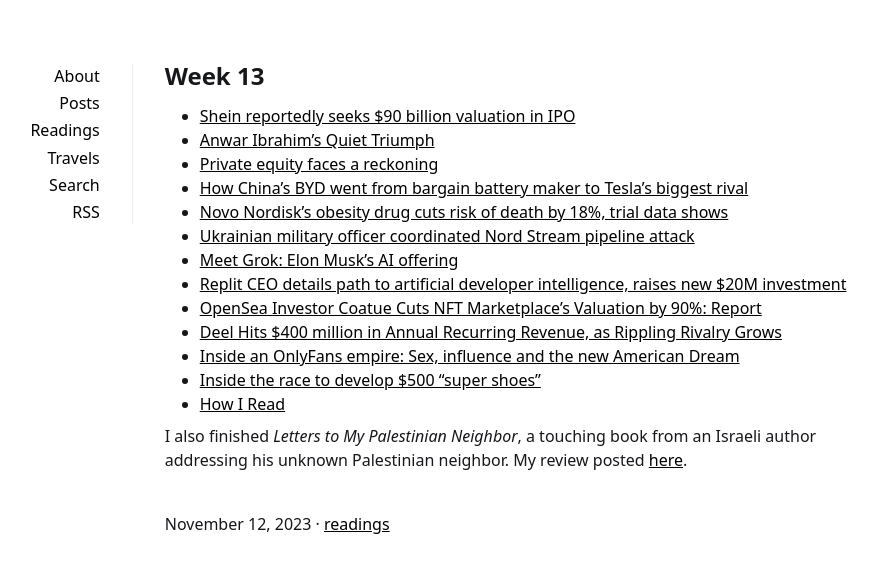
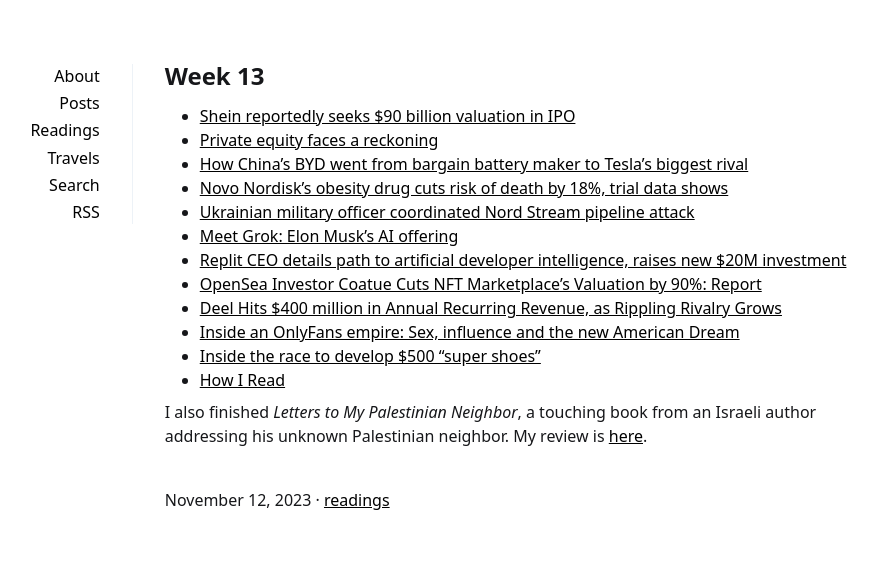
Before and after one commit to Jerry-Sun/jerry-sun.github.io, a Jekyll site: the page built from _posts/2023-11-12-nov-12.md, in a window 1280 px wide. Shown: the top 573 px of the page, without its empty margins (188-1066 px from the left). Built offline with Jekyll 4.4.1, drawn with Linux system fonts in a browser that asks for light colours.

```diff
--- a/_posts/2023-11-12-nov-12.md
+++ b/_posts/2023-11-12-nov-12.md
@@ -8,7 +8,6 @@ tags:
 ---
 
 - [Shein reportedly seeks $90 billion valuation in IPO](https://techcrunch.com/2023/11/06/shein-reportedly-seeks-90-billion-valuation-in-ipo/){:target="\_blank"}
-- [Anwar Ibrahim’s Quiet Triumph](https://www.project-syndicate.org/commentary/anwar-ibrahim-must-remain-malaysian-prime-minister-by-kishore-mahbubani-2023-11?utm_source=twitter&utm_medium=organic-social&utm_campaign=page-posts-november23&utm_post-type=link&utm_format=16:9&utm_creative=link-image&utm_post-date=2023-11-06){:target="\_blank"}
 - [Private equity faces a reckoning](https://www.ft.com/content/b27e7a59-d319-4f84-bf4a-a3659efd725b){:target="\_blank"}
 - [How China's BYD went from bargain battery maker to Tesla's biggest rival](https://asia.nikkei.com/Spotlight/The-Big-Story/How-China-s-BYD-went-from-bargain-battery-maker-to-Tesla-s-biggest-rival){:target="\_blank"}
 - [Novo Nordisk’s obesity drug cuts risk of death by 18%, trial data shows](https://www.ft.com/content/a204a830-4c54-4832-94d8-62b040e6fd48){:target="\_blank"}
@@ -21,4 +20,4 @@ tags:
 - [Inside the race to develop $500 "super shoes"](https://www.axios.com/2023/11/06/super-shoes-adidas-nike-marathon?utm_medium=social&utm_source=twitter&utm_content=sports&utm_campaign=editorial){:target="\_blank"}
 - [How I Read](https://www.robkhenderson.com/p/how-i-read){:target="\_blank"}
 
-I also finished _Letters to My Palestinian Neighbor_, a touching book from an Israeli author addressing his unknown Palestinian neighbor. My review posted [here](https://www.goodreads.com/review/show/5970703621?book_show_action=false){:target="\_blank"}.
+I also finished _Letters to My Palestinian Neighbor_, a touching book from an Israeli author addressing his unknown Palestinian neighbor. My review is [here](https://www.goodreads.com/review/show/5970703621?book_show_action=false){:target="\_blank"}.
```
Also changed, not shown: _posts/2023-11-19-nov-19.md (added, +21 -0 lines).
